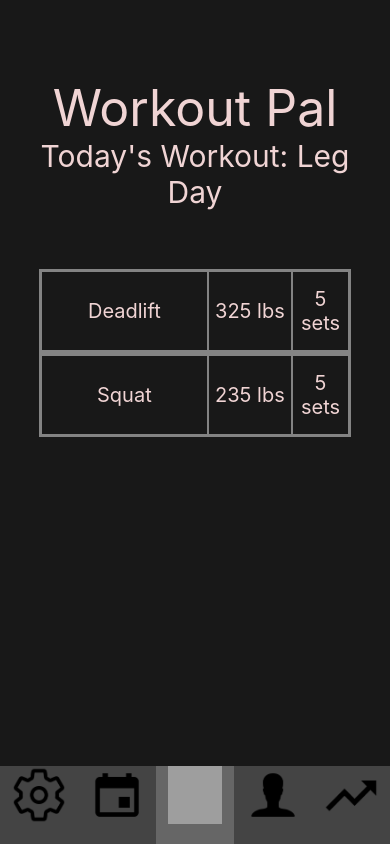
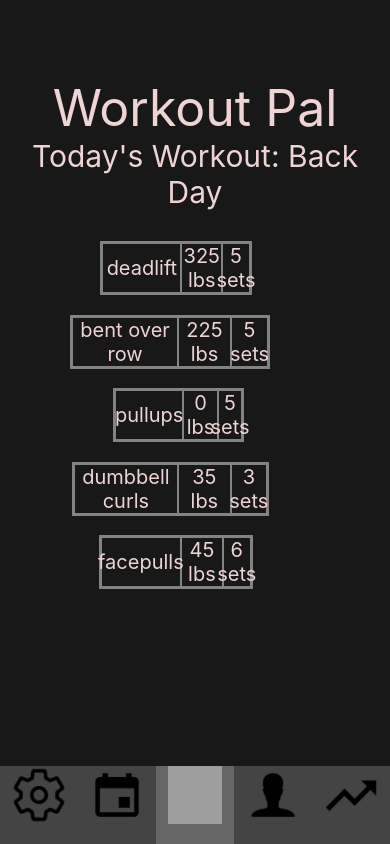
Before and after one commit to SeanPrendi/fitnessTracker, a React Native app: screen / in a window 390 px wide. Built offline with nearby package versions, Linux system fonts and the light colour scheme; grey boxes are pictures that could not be loaded.

Commit message:
Mock back day data made and exercises mapped across main page.

```diff
--- a/App.js
+++ b/App.js
@@ -7,19 +7,20 @@ import StatsPage from "./pages/StatsPage";
 
 export default function App() {
   const [page, setPage] = useState("main");
+  const [day, setDay] = useState("Back")
 
   switch (page) {
     case "main":
-      return <MainPage setPage={setPage} />;
+      return <MainPage setPage={setPage} day={day} />;
     case "calendar":
-      return <CalendarPage setPage={setPage} />;
+      return <CalendarPage setPage={setPage} day={day} />;
     case "userSettings":
-      return <UserSettingsPage setPage={setPage} />;
+      return <UserSettingsPage setPage={setPage} day={day} />;
     case "stats":
-      return <StatsPage setPage={setPage} />;
+      return <StatsPage setPage={setPage} day={day} />;
     case "appSettings":
-      return <AppSettingsPage setPage={setPage} />;
+      return <AppSettingsPage setPage={setPage} day={day} />;
     default:
-      return <MainPage setPage={setPage} />;
+      return <MainPage setPage={setPage} day={day} />;
   }
 }
--- a/components/BottomBar.js
+++ b/components/BottomBar.js
@@ -73,8 +73,6 @@ const styles = StyleSheet.create({
   BottomBarContainer: {
     display: "flex",
     flexDirection: "row",
-    position: "absolute",
-    bottom: 0
   },
   BottomButton: {
     backgroundColor: "#444444",
--- a/components/ExerciseBar.js
+++ b/components/ExerciseBar.js
@@ -31,7 +31,8 @@ const styles = StyleSheet.create({
     borderColor: "#838383",
     borderWidth: 3,
     width: "80%",
-    height: "10%"
+    // minHeight: "12%",
+    height: "100%"
   },
   ExerciseContainer: {
     display: "flex",
--- /dev/null
+++ b/mockdata/exercise.json
@@ -0,0 +1,10 @@
+{
+  "unit": "lbs",
+  "Back": [
+    { "exercise": "deadlift", "weight": 325, "sets": 5, "reps": 8 },
+    { "exercise": "bent over row", "weight": 225, "sets": 5, "reps": 8 },
+    { "exercise": "pullups", "weight": 0, "sets": 5, "reps": 8 },
+    { "exercise": "dumbbell curls", "weight": 35, "sets": 3, "reps": 12 },
+    { "exercise": "facepulls", "weight": 45, "sets": 6, "reps": 10 }
+  ]
+}
--- a/pages/AppSettingsPage.js
+++ b/pages/AppSettingsPage.js
@@ -1,12 +1,15 @@
 import React from "react";
-import { StyleSheet, Text, View } from "react-native";
+import { StyleSheet, Text, View, ScrollView } from "react-native";
 import BottomBar from "../components/BottomBar";
 
 export default function AppSettingsPage(props) {
   return (
     <View style={styles.container}>
       <Text style={styles.header}>App Settings</Text>
-      <BottomBar setPage={props.setPage} currPage="appSettings" />
+      <ScrollView />
+      <View style={styles.BottomBarContainer}>
+        <BottomBar setPage={props.setPage} currPage={"appSettings"} />
+      </View>
     </View>
   );
 }
@@ -26,5 +29,8 @@ const styles = StyleSheet.create({
     paddingHorizontal: "5%",
     fontSize: 50,
     textAlign: "center"
+  },
+  BottomBarContainer: {
+    alignSelf: "flex-end"
   }
 });
--- a/pages/CalendarPage.js
+++ b/pages/CalendarPage.js
@@ -1,12 +1,15 @@
 import React from "react";
-import { StyleSheet, Text, View } from "react-native";
+import { StyleSheet, Text, View, ScrollView } from "react-native";
 import BottomBar from "../components/BottomBar";
 
 export default function CalendarPage(props) {
   return (
     <View style={styles.container}>
       <Text style={styles.header}>Current Schedule</Text>
-      <BottomBar setPage={props.setPage} currPage="calendar" />
+      <ScrollView />
+      <View style={styles.BottomBarContainer}>
+        <BottomBar setPage={props.setPage} currPage={"calendar"} />
+      </View>
     </View>
   );
 }
@@ -26,5 +29,8 @@ const styles = StyleSheet.create({
     paddingHorizontal: "5%",
     fontSize: 50,
     textAlign: "center"
+  },
+  BottomBarContainer: {
+    alignSelf: "flex-end"
   }
 });
--- a/pages/MainPage.js
+++ b/pages/MainPage.js
@@ -1,16 +1,38 @@
 import React from "react";
-import { StyleSheet, Text, View } from "react-native";
+import { StyleSheet, Text, View, ScrollView, Dimensions } from "react-native";
 import BottomBar from "../components/BottomBar";
 import ExerciseBar from "../components/ExerciseBar";
+import data from "../mockdata/exercise";
 
 export default function MainPage(props) {
+  const unit = data.unit;
+  let exercises = data[props.day];
   return (
     <View style={styles.container}>
       <Text style={styles.header}>Workout Pal</Text>
-      <Text style={styles.todaysWorkout}>Today's Workout: Leg Day</Text>
-      <ExerciseBar exercise="Deadlift" weight={325} unit="lbs" sets={5} />
-      <ExerciseBar exercise="Squat" weight={235} unit="lbs" sets={5} />
-      <BottomBar setPage={props.setPage} currPage={"main"} />
+      <Text style={styles.todaysWorkout}>Today's Workout: {props.day} Day</Text>
+      <ScrollView
+        showsVerticalScrollIndicator={false}
+        style={styles.scrollingExternContainer}
+        contentContainerStyle={styles.scrollingContenterContainer}
+        bounces={false}
+      >
+        {exercises.map((ex, idx) => {
+          return (
+            <View style={styles.EBarContainer} key={idx}>
+              <ExerciseBar
+                exercise={ex.exercise}
+                weight={ex.weight}
+                unit={unit}
+                sets={ex.sets}
+              />
+            </View>
+          );
+        })}
+      </ScrollView>
+      <View style={styles.BottomBarContainer}>
+        <BottomBar setPage={props.setPage} currPage={"main"} />
+      </View>
     </View>
   );
 }
@@ -22,7 +44,7 @@ const styles = StyleSheet.create({
     flex: 1,
     backgroundColor: "#181818",
     alignItems: "center",
-    justifyContent: "flex-start"
+    justifyContent: "flex-start",
   },
   header: {
     color: "#f0d4d4",
@@ -35,12 +57,21 @@ const styles = StyleSheet.create({
     color: "#f0d4d4",
     paddingHorizontal: "5%",
     fontSize: 30,
-    paddingBottom: "15%",
+    paddingBottom: "8%",
     textAlign: "center"
   },
-  rectangle: {
-    backgroundColor: "#838383",
-    width: "80%",
-    height: "10%"
+  scrollingExternContainer: {
+    width: Dimensions.get("window").width
+  },
+  scrollingContenterContainer: {
+    alignItems: "center"
+  },
+  EBarContainer: {
+    flex: 1,
+    height: Dimensions.get("window").height * 0.11,
+    paddingBottom: Dimensions.get("window").width * 0.05
+  },
+  BottomBarContainer: {
+    alignSelf: "flex-end"
   }
 });
--- a/pages/StatsPage.js
+++ b/pages/StatsPage.js
@@ -1,12 +1,15 @@
 import React from "react";
-import { StyleSheet, Text, View } from "react-native";
+import { StyleSheet, Text, View, ScrollView } from "react-native";
 import BottomBar from "../components/BottomBar";
 
 export default function StatsPage(props) {
   return (
     <View style={styles.container}>
       <Text style={styles.header}>Workout Stats</Text>
-      <BottomBar setPage={props.setPage} currPage="stats" />
+      <ScrollView />
+      <View style={styles.BottomBarContainer}>
+        <BottomBar setPage={props.setPage} currPage={"stats"} />
+      </View>
     </View>
   );
 }
@@ -26,5 +29,8 @@ const styles = StyleSheet.create({
     paddingHorizontal: "5%",
     fontSize: 50,
     textAlign: "center"
+  },
+  BottomBarContainer: {
+    alignSelf: "flex-end"
   }
 });
--- a/pages/UserSettingsPage.js
+++ b/pages/UserSettingsPage.js
@@ -1,12 +1,15 @@
 import React from "react";
-import { StyleSheet, Text, View } from "react-native";
+import { StyleSheet, Text, View, ScrollView } from "react-native";
 import BottomBar from "../components/BottomBar";
 
 export default function UserSettingsPage(props) {
   return (
     <View style={styles.container}>
       <Text style={styles.header}>User Settings</Text>
-      <BottomBar setPage={props.setPage} currPage="userSettings" />
+      <ScrollView />
+      <View style={styles.BottomBarContainer}>
+        <BottomBar setPage={props.setPage} currPage={"userSettings"} />
+      </View>
     </View>
   );
 }
@@ -26,5 +29,8 @@ const styles = StyleSheet.create({
     paddingHorizontal: "5%",
     fontSize: 50,
     textAlign: "center"
+  },
+  BottomBarContainer: {
+    alignSelf: "flex-end"
   }
 });
```
